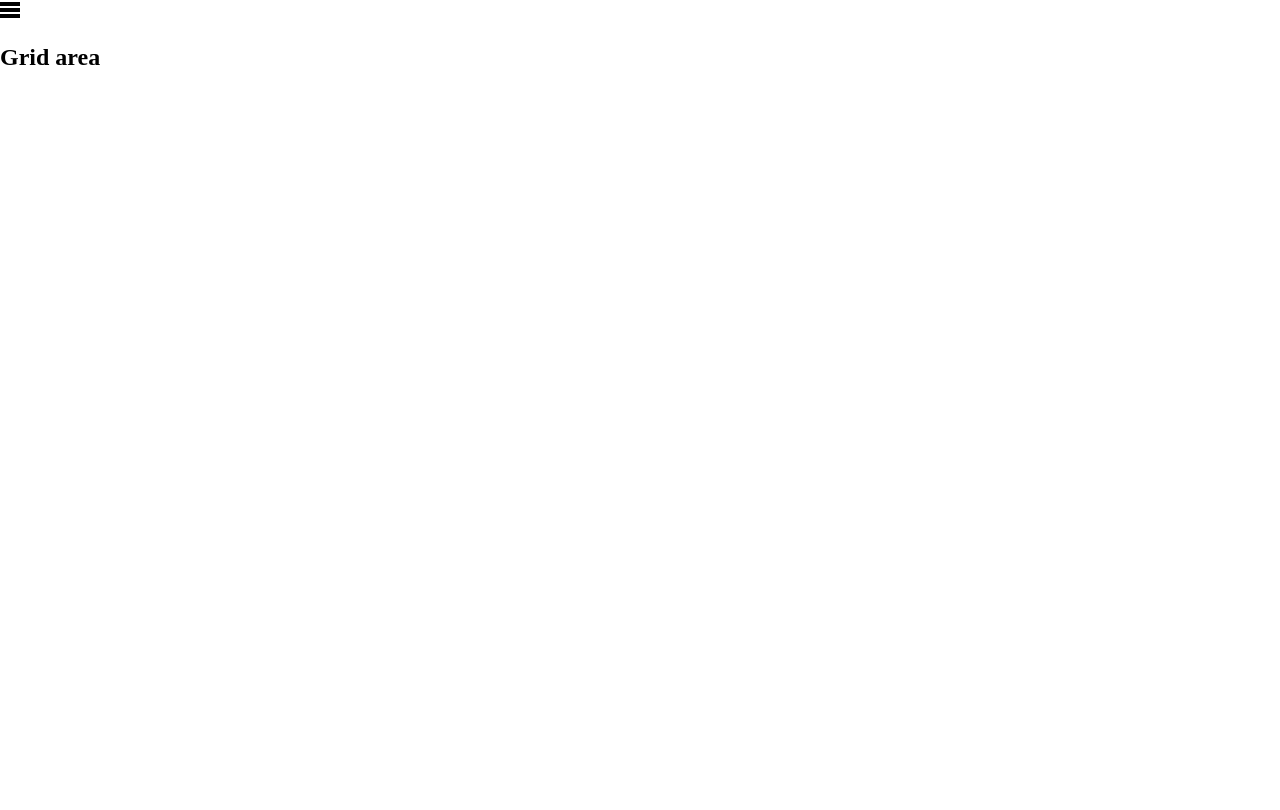
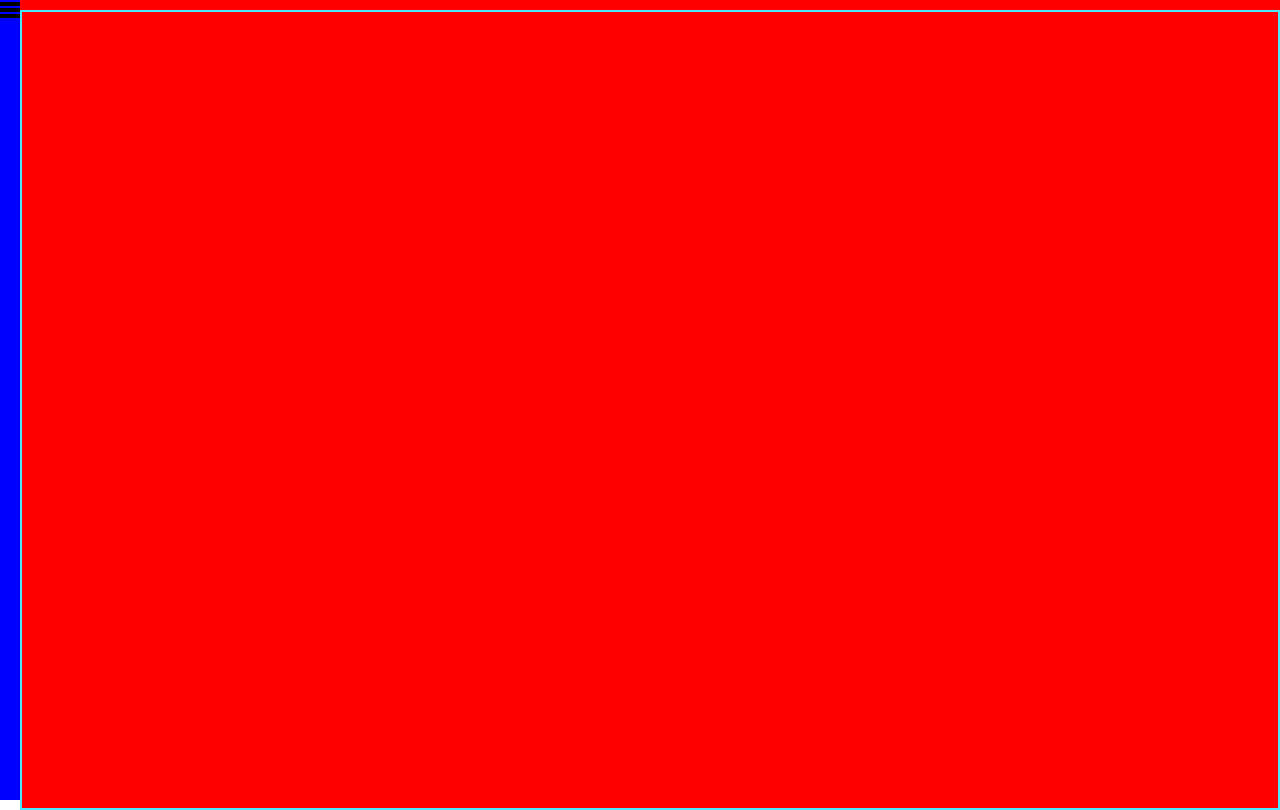
Before and after one commit to veramferreira/frontend-challenge, a React (Create React App) app: page / in a window 1280 px wide. Built offline with nearby package versions, Linux system fonts and the light colour scheme.

Commit message:
add functionality to the GridArea

```diff
--- a/package.json
+++ b/package.json
@@ -13,6 +13,7 @@
     "classnames": "^2.3.1",
     "react": "^18.0.0",
     "react-dom": "^18.0.0",
+    "react-grid-system": "^8.1.9",
     "react-scripts": "5.0.1",
     "sass": "^1.50.1",
     "typescript": "^4.6.3",
@@ -41,6 +42,5 @@
       "last 1 firefox version",
       "last 1 safari version"
     ]
-  },
-  "devDependencies": {}
+  }
 }
--- a/src/App.scss
+++ b/src/App.scss
@@ -1,4 +1,105 @@
 .App {
-  width: 100%;
-  height: 100%;
+width: 100%;
+height: 100%;
+display: flex;
 }
+
+
+.sidebar {
+background-color: blue;
+height: 100vh;
+padding: 15px;
+}
+
+.grid--area {
+background-color: red;
+width: 100%;
+// height: 100vh;
+text-align: center;
+}
+
+
+.grid--container {
+display: grid;
+width: 100%;
+height: 100vh;
+padding: 10px;
+grid-template-columns: repeat(var(--columns), 1fr);
+grid-template-rows: repeat(var(--rows), 1fr);
+box-sizing: border-box;
+border: 2px solid rgb(77, 230, 254);
+margin-top: 10px;
+}
+
+
+.grid--element{
+border: 1px solid black;
+display: flex;
+justify-content: center;
+align-items: center;
+width: 100%;
+height: 100%;
+text-align: center;
+margin: 10px;
+}
+
+
+.viewport {
+display: flex;
+justify-content: center;
+align-items: center;
+border: 1px solid white;
+padding: 10px;
+}
+
+
+.viewport--element{
+text-align: center;
+}
+
+
+.square {
+border: 1px solid black;
+}
+
+
+.inputs {
+display: flex;
+flex-direction: column;
+color: white;
+margin-top: 20px;
+}
+
+
+.rowInput, .columnInput {
+display: flex;
+flex-direction: row;
+font-size: 14px;
+}
+
+
+.burgerMenu {
+cursor: pointer;
+background-color: blue;
+height: 100vh;
+}
+
+
+@media (max-width: 768px) {
+  .grid--container {
+    grid-template-columns: repeat(auto-fit, minmax(200px, 1fr));
+  }
+}
+
+@media (max-width: 600px) {
+  // .App {
+  //   flex-direction: column;
+  // }
+  .sidebar {
+    height: 100vh;
+    padding-bottom: 15px;
+  }
+  .grid--area {
+    margin-top: 10px;
+  }
+}
--- a/src/components/GridArea.tsx
+++ b/src/components/GridArea.tsx
@@ -1,11 +1,34 @@
+import { Container, Row, Col } from "react-grid-system";
+
 type sidebarProps = {
-    rows: number;
-    columns: number;
-    };
-
+  rows: number;
+  columns: number;
+};
 
 export default function GridArea({ rows, columns }: sidebarProps) {
-    return(
-        <h2>Grid area</h2>
-    )
+  const makeGridElements = () => {
+    const gridElements = [];
+
+    const totalGridArea = rows * columns;
+
+    for (let i = 1; i <= totalGridArea; i++) {
+      const elementName = `element_${i}`;
+      gridElements.push(
+        <Col key={elementName} className="grid--element">
+          <div className="viewport--element">
+            <p>{elementName}</p>
+          </div>
+        </Col>
+      );
+    }
+    return gridElements;
+  };
+
+  return (
+    <section className="grid--container">
+      <Container>
+        <Row>{makeGridElements()}</Row>
+      </Container>
+    </section>
+  );
 }
--- a/src/components/Sidebar.tsx
+++ b/src/components/Sidebar.tsx
@@ -1,6 +1,5 @@
 import { ChangeEvent, useState } from "react";
 import Grid from "./GridArea";
-
 
 type sidebarProps = {
   rows: number;
@@ -8,7 +7,6 @@ columns: number;
   handleRowInput: (e: ChangeEvent<HTMLInputElement>) => void;
   handleColumnInput: (e: ChangeEvent<HTMLInputElement>) => void;
 };
-
 
 export default function Sidebar({
   rows,
```
Also changed, not shown: src/icons/Burger.tsx (+1 -6 lines), 1 other file (tests, documents, lock files or other folders). Lines whose indentation alone changed are shown as unchanged.
